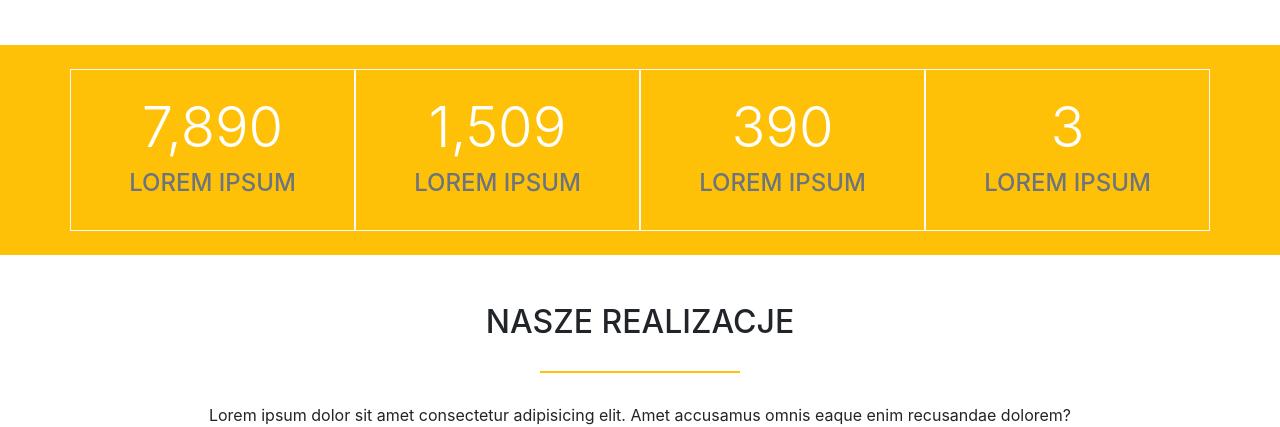
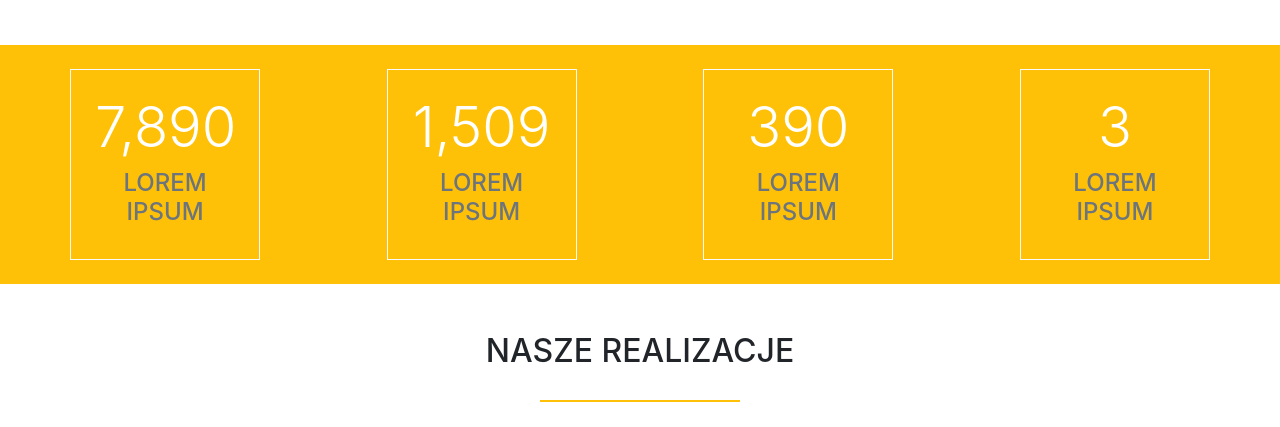
Before and after one commit to darokrk/Layout_bootstrap, a plain HTML site: page index.html in a window 1280 px wide. Shown: the part 1074-1501 px from the top of the page. Drawn offline with nearby package versions, Linux system fonts and the light colour scheme.

Commit message:
Change columns size

```diff
--- a/index.html
+++ b/index.html
@@ -97,19 +97,19 @@
     <section class="my-numbers bg-warning">
         <div class="container">
             <div class="row justify-content-between py-4">
-                <div class="col-sm-12 col-md-6 col-lg-3 text-center text-white text-uppercase border border-light p-4">
+                <div class="col-sm-12 col-md-6 col-lg-2 text-center text-white text-uppercase border border-light p-4">
                     <h3 class="display-4">7,890</h3>
                     <h4 class="text-muted">lorem ipsum</h4>
                 </div>
-                <div class="col-sm-12 col-md-6 col-lg-3 text-center text-white text-uppercase border border-light p-4">
+                <div class="col-sm-12 col-md-6 col-lg-2 text-center text-white text-uppercase border border-light p-4">
                     <h3 class="display-4">1,509</h3>
                     <h4 class="text-muted">lorem ipsum</h4>
                 </div>
-                <div class="col-sm-12 col-md-6 col-lg-3 text-center text-white text-uppercase border border-light p-4">
+                <div class="col-sm-12 col-md-6 col-lg-2 text-center text-white text-uppercase border border-light p-4">
                     <h3 class="display-4">390</h3>
                     <h4 class="text-muted">lorem ipsum</h4>
                 </div>
-                <div class="col-sm-12 col-md-6 col-lg-3 text-center text-white text-uppercase border border-light p-4">
+                <div class="col-sm-12 col-md-6 col-lg-2 text-center text-white text-uppercase border border-light p-4">
                     <h3 class="display-4">3</h3>
                     <h4 class="text-muted">lorem ipsum</h4>
                 </div>
```
